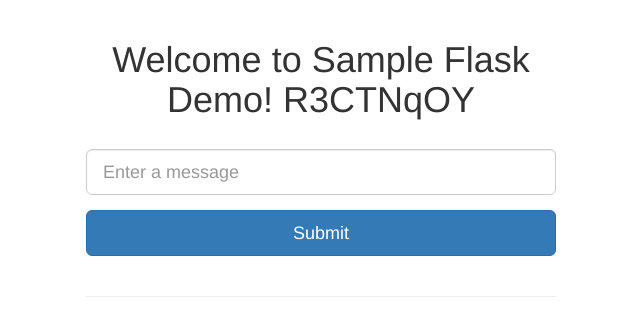
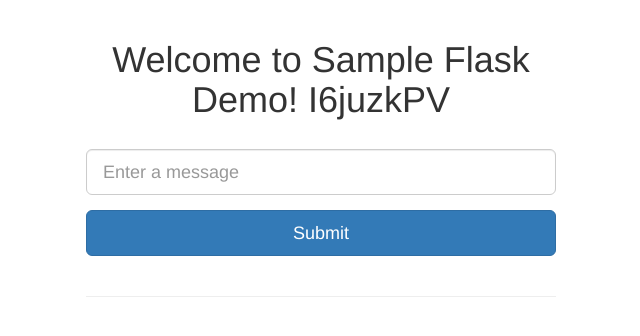
Before and after one commit to williaumwu/demo-api, a Flask app: page / in a window 1280 px wide. Shown: the top 336 px of the page, without its empty margins (319-959 px from the left). Run offline with Flask 2, Linux system fonts and the light colour scheme; data that the repository does not hold is empty; some libraries are stand-ins or nearby versions.

Commit message:
testing change new string I6juzkPV

```diff
--- a/templates/index.html
+++ b/templates/index.html
@@ -3,7 +3,7 @@
 {% block content %}
 
 <div class="text-center">
-  <h1>Welcome to Sample Flask Demo! R3CTNqOY</h1>
+  <h1>Welcome to Sample Flask Demo! I6juzkPV</h1>
 </div>
 
 <br>
```
Also changed, not shown: README.md.
